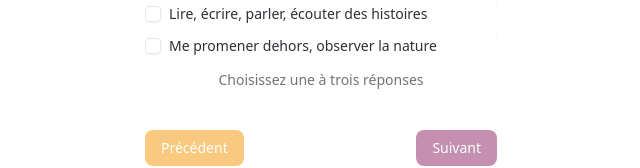
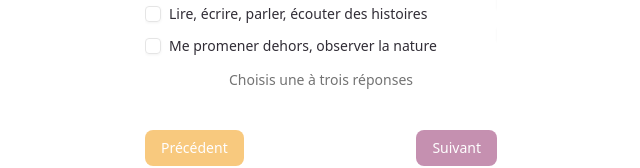
Before and after one commit to PierreJeanjacquot/8-intelligences, a Next.js app: page /questionnaire in a window 1280 px wide. Shown: the part 412-580 px from the top of the page, without its empty margins (319-959 px from the left). Built offline with nearby package versions, Linux system fonts and the light colour scheme.

Commit message:
style: friendly tone

```diff
--- a/src/app/questionnaire/page.tsx
+++ b/src/app/questionnaire/page.tsx
@@ -67,7 +67,7 @@ function QuestionCard({
             hasError ? "text-red-500" : ""
           }`}
         >
-          Choisissez une à trois réponses
+          Choisis une à trois réponses
         </p>
       </div>
     </div>
@@ -149,7 +149,7 @@ export default function Questionnaire() {
           <CarouselItem className="p-0">
             <div className="flex flex-col items-center justify-center text-center min-h-[300px]">
               <div className="text-xl mb-4">
-                Vous avez terminé le questionnaire !
+                Tu as terminé le questionnaire !
               </div>
               <Link href="/result">
                 <Button className="mt-4">Voir mes résultats</Button>
```
